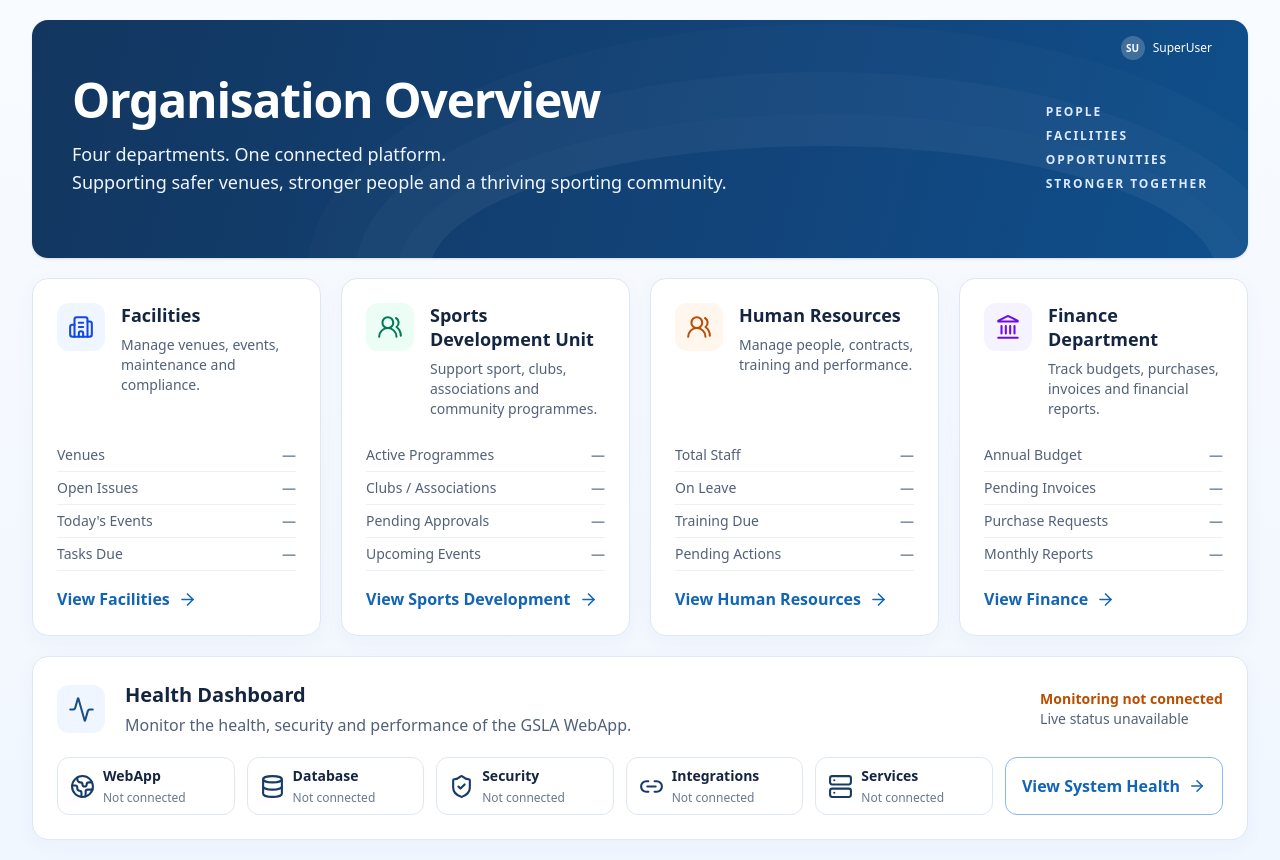
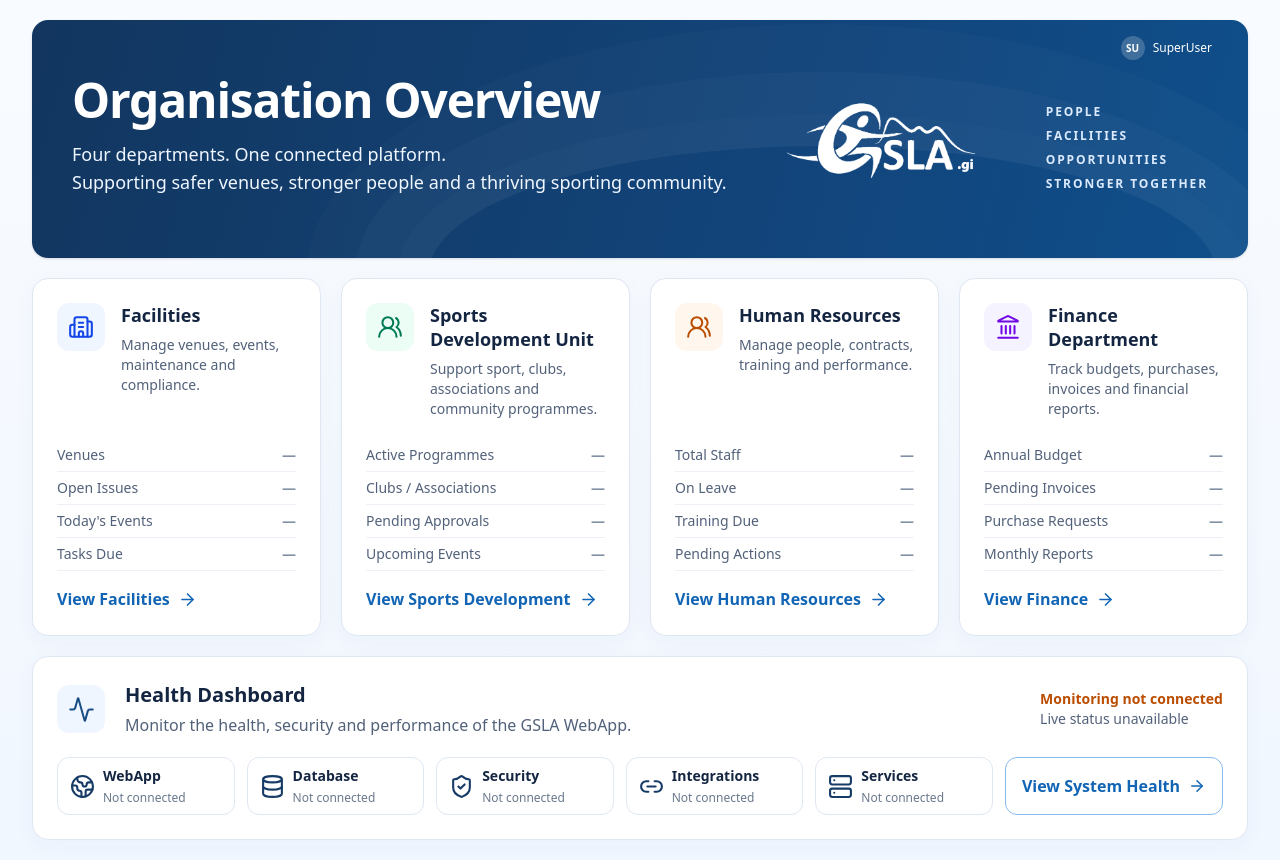
Before and after one commit to gibfesta/gsla-new-sdu, a Next.js app: page /superuser/dashboard in a window 1280 px wide. Built offline with nearby package versions, Linux system fonts and the light colour scheme.

Commit message:
Center GSLA logo in Organisation Overview

```diff
--- a/app/superuser/dashboard/page.tsx
+++ b/app/superuser/dashboard/page.tsx
@@ -1,3 +1,4 @@
+import Image from "next/image";
 import Link from "next/link";
 import {
   Activity, ArrowRight, Building2, Database, Globe2, Landmark,
@@ -68,12 +69,14 @@ export default function SuperuserDashboard() {
       <main className="mx-auto max-w-[1500px] space-y-5 px-5 py-5 md:px-8">
         <section className="relative overflow-hidden rounded-2xl bg-[linear-gradient(105deg,#12365f_0%,#12457c_65%,#0f4f8b_100%)] px-7 pb-9 pt-16 text-white shadow-sm sm:min-h-[238px] sm:px-10 sm:pb-10 sm:pt-14">
           <div aria-hidden="true" className="pointer-events-none absolute -bottom-44 right-0 h-80 w-[70%] rounded-[50%] border-[32px] border-white/5 shadow-[0_0_0_42px_rgba(255,255,255,0.025),0_0_0_90px_rgba(255,255,255,0.015)]" />
+          <Image src="/gsla-white.png" alt="GSLA" width={600} height={279} sizes="208px" className="pointer-events-none absolute left-[70%] top-1/2 hidden h-auto w-52 -translate-x-1/2 -translate-y-1/2 object-contain xl:block" priority />
           <div className="absolute right-7 top-4 z-10 flex items-center gap-2 md:right-9"><span className="flex h-6 w-6 items-center justify-center rounded-full bg-white/20 text-[10px] font-semibold text-white" aria-label="SuperUser account">SU</span><span className="text-xs font-medium text-white">SuperUser</span></div>
           <div className="relative flex flex-wrap items-end justify-between gap-5">
             <div>
               <h1 className="text-3xl font-extrabold tracking-tight sm:text-5xl">Organisation Overview</h1>
               <p className="mt-4 max-w-2xl text-base leading-7 text-blue-50 sm:text-lg">Four departments. One connected platform.<br />Supporting safer venues, stronger people and a thriving sporting community.</p>
             </div>
+            <Image src="/gsla-white.png" alt="" width={600} height={279} sizes="160px" className="mx-auto h-auto w-40 object-contain xl:hidden" />
             <p className="text-xs font-semibold uppercase leading-6 tracking-[0.16em] text-blue-100">People<br />Facilities<br />Opportunities<br />Stronger together</p>
           </div>
         </section>
```
